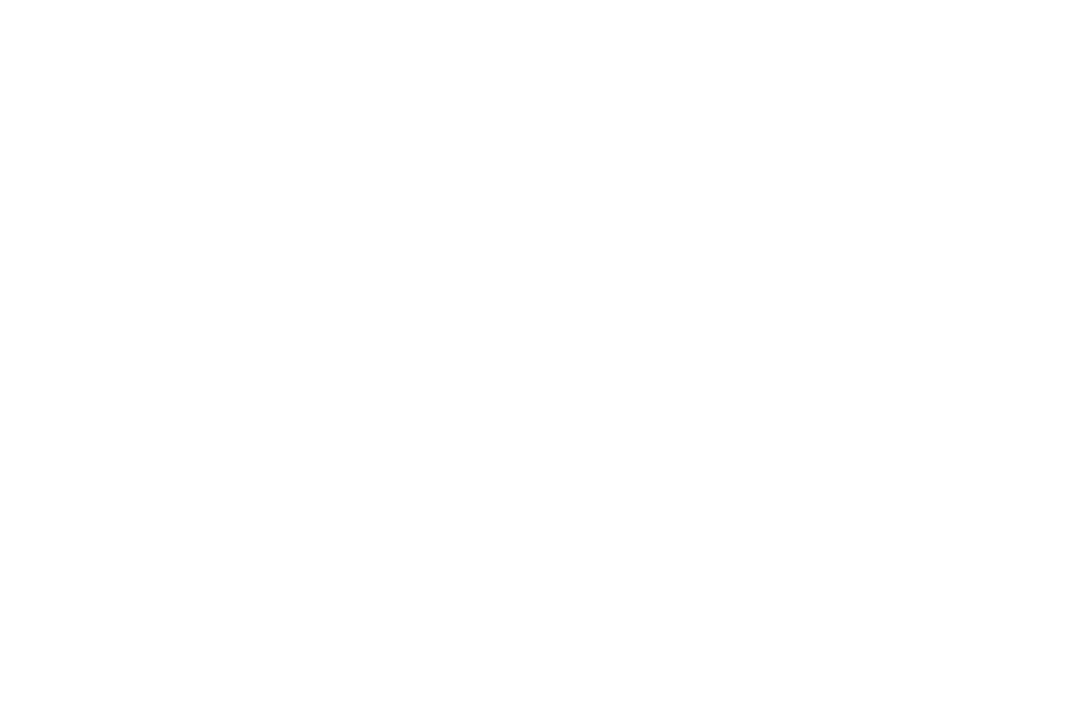
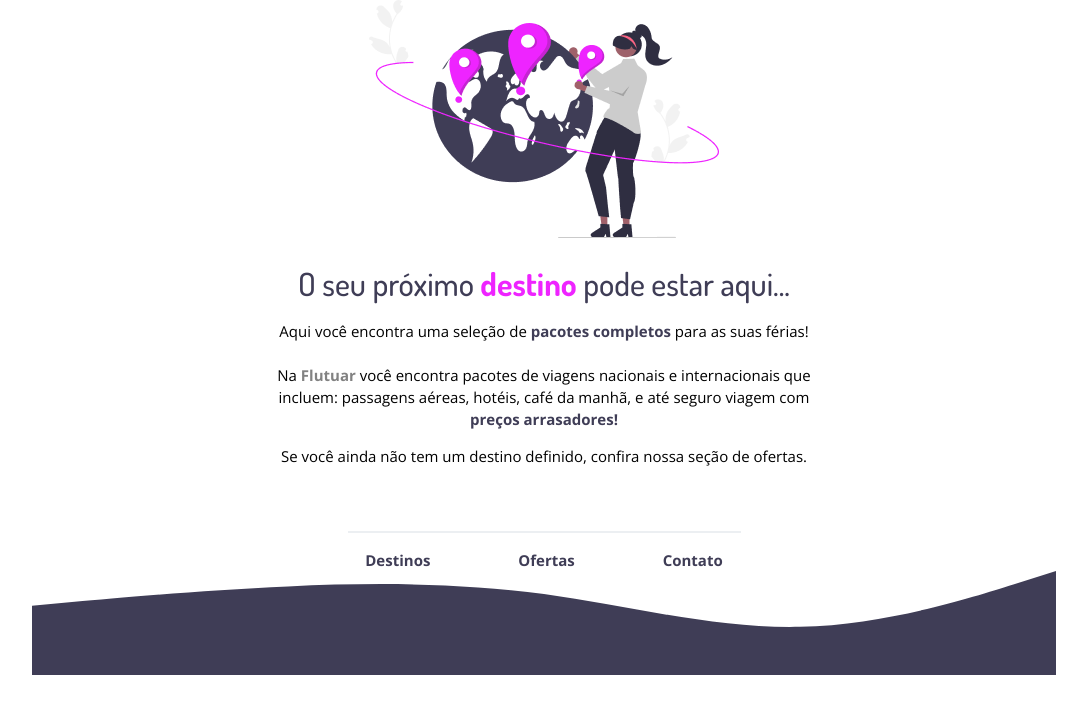
Before and after one commit to gutoayres/Flutuar.com, a plain HTML site: page index.html in a window 1280 px wide. Shown: the whole page, without its empty margins (96-1183 px from the left). Drawn offline with nearby package versions, Linux system fonts and the light colour scheme.

Commit message:
update code ans style

```diff
--- a/index.html
+++ b/index.html
@@ -5,11 +5,53 @@
     <meta name="viewport" content="width=device-width, initial-scale=1.0">
 
     <link rel="icon" type="image/svg" href="/images/favicon.svg">
+    <link rel="preconnect" href="https://fonts.googleapis.com">
+    <link rel="preconnect" href="https://fonts.gstatic.com" crossorigin>
+    <link href="https://fonts.googleapis.com/css2?family=Dosis:wght@500;700&family=Open+Sans:wght@400;700&display=swap" rel="stylesheet">
 
     <title>Flutuar.com - Voe Conosco</title>
 
+    <link rel="stylesheet" href="/style.css">
+
 </head>
 <body>
+    <div id="main">
+        <img id="logo" src="/images/img1.png" alt="imagem de uma mulher segurando um globo terrestre com alguns destinos marcados">
+
+        <h1>O seu próximo <span>destino</span> pode estar aqui...</h1>
+
+        <p>Aqui você encontra uma seleção de <strong>pacotes completos</strong> para as suas férias!
+            <br>
+            <br>
+            Na <span>Flutuar</span> você encontra pacotes de viagens nacionais e internacionais que <br>
+            incluem: passagens aéreas, hotéis, café da manhã, e até seguro viagem com <br>
+            <strong>preços arrasadores!</strong>
+            </p>
+
+            <p>Se você ainda não tem um destino definido, confira nossa seção de ofertas.
+            </p>
+
+    </div>
+
+
+    <div id="footer">
+
+        <div id="line"></div>
+
+        <a target="_blank" href="https://flutuar.com.br/destinos">Destinos</a>
+
+        <a target="_blank" href="https://flutuar.com.br/ofertas">Ofertas</a>
+
+        <a target="_blank" href="mailto:contato@flutuar.com">Contato</a>
+
+        <br>
+
+        <img id="wave" src="/images/Wave.svg" alt="imagem de uma onda suave em azul escuro">
+
+    </div>
+
+
+
 
 </body>
 </html>
--- a/style.css
+++ b/style.css
@@ -0,0 +1,69 @@
+body {
+    font-family: 'Open Sans', sans-serif;
+    text-align: center;
+    margin: 0;
+    font-size: 15px;
+}
+
+main {
+    width: 626px;
+    height: 486px;
+    margin: 64px auto 64px;
+
+}
+
+h1 {
+    color: #3F3D56;
+    text-align: center;
+    font-family: Dosis;
+    font-size: 32px;
+    font-style: normal;
+    font-weight: 500;
+    line-height: normal;
+    margin-bottom: 16px;
+}
+
+h1 span {
+    color: #EE24FF;
+    font-weight: 700;
+}
+
+p {
+    text-align: center;
+    font-style: normal;
+    font-weight: 400;
+    line-height: 22px;
+}
+
+p span {
+    color: #828282;
+    font-weight: 700;
+}
+
+p strong {
+    color: #3F3D56;
+    font-weight: 700;
+}
+
+#line {
+    width: 391px;
+    height: 0px;
+
+    margin: 64px auto 16px;
+    border: 1px solid #ECEFF2;
+
+}
+
+a {
+    margin: 16px 42px 144.83px;
+    text-decoration: none;
+    color: #3F3D56;
+    text-align: center;
+    font-weight: 700;
+    line-height: 147.682%
+}
+
+#wave {
+    width: 1024px;
+    height: 104px;
+}
```
Also changed, not shown: images/Wave.jpg (added), images/Wave.svg (added).
